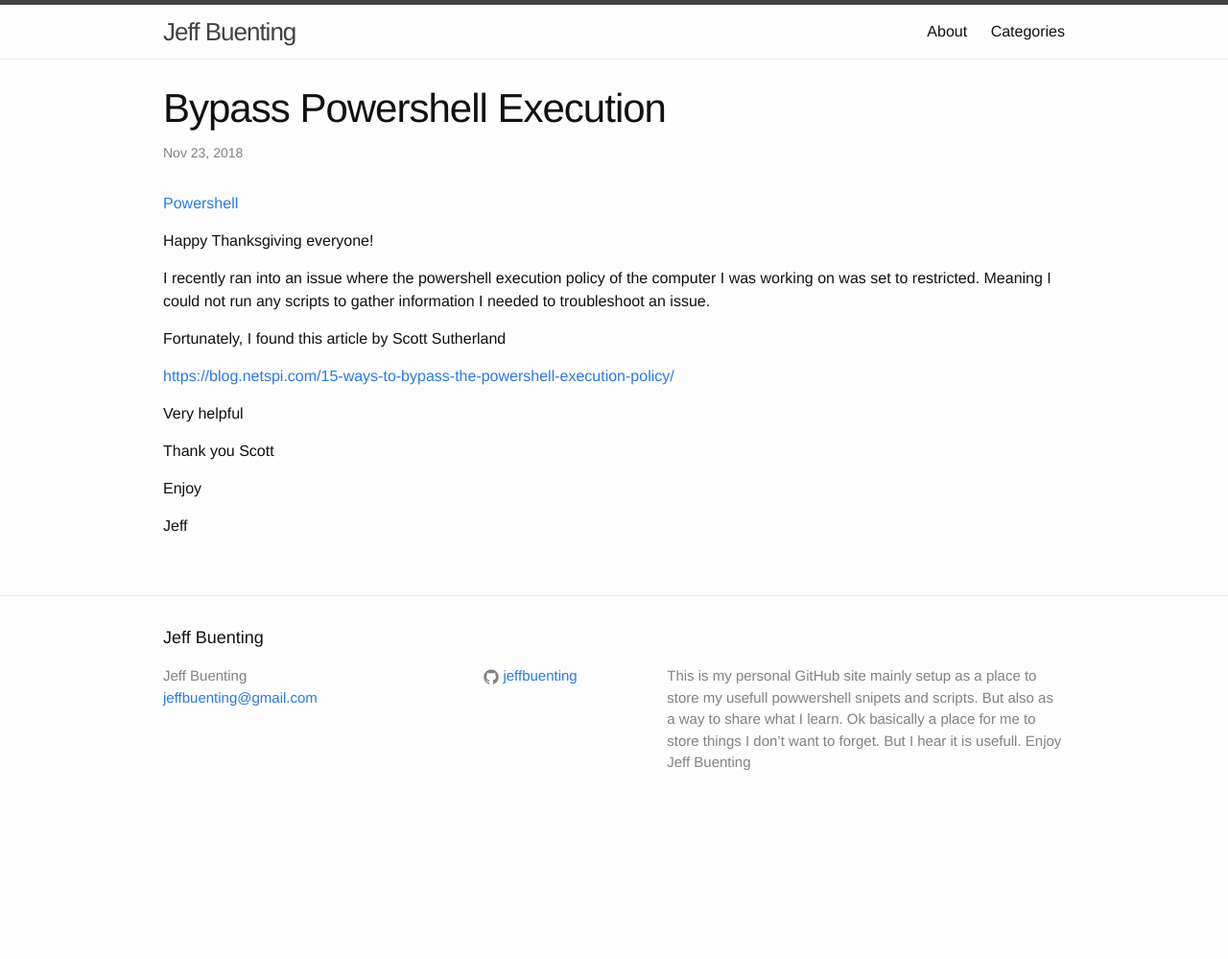
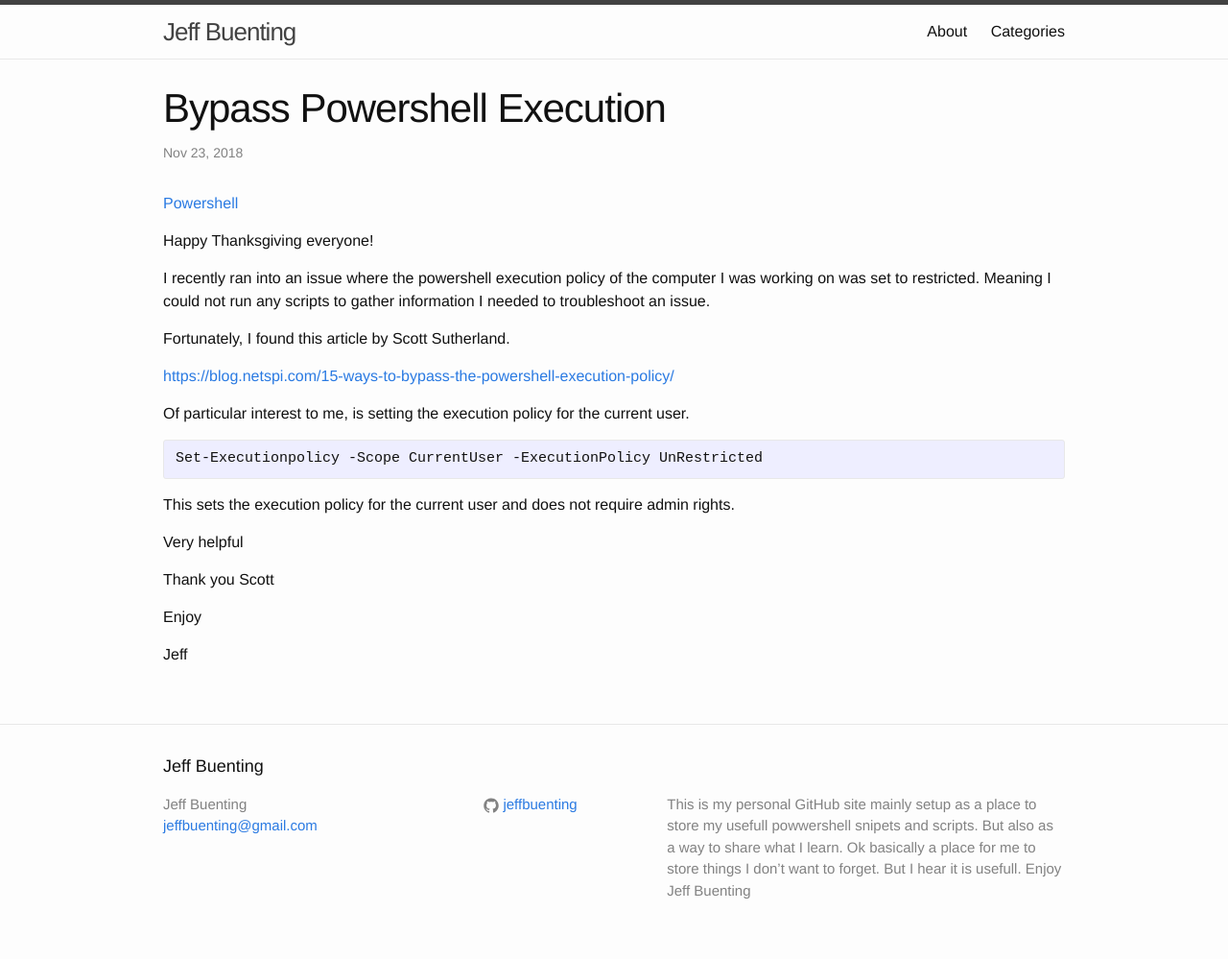
Before and after one commit to jeffbuenting/jeffbuenting.github.io, a Jekyll site: the page built from _posts/2018-11-23-PowershellBypassExecutionPolicy.markdown, in a window 1280 px wide. Shown: the whole page at 96% size. Built offline with Jekyll 4.4.1, drawn with Linux system fonts in a browser that asks for light colours; before the commit the page ends 900 px from its top, so only the background shows below that.

Commit message:
updated powershell execution policy post

````diff
--- a/_posts/2018-11-23-PowershellBypassExecutionPolicy.markdown
+++ b/_posts/2018-11-23-PowershellBypassExecutionPolicy.markdown
@@ -10,9 +10,17 @@ Happy Thanksgiving everyone!
 
 I recently ran into an issue where the powershell execution policy of the computer I was working on was set to restricted.  Meaning I could not run any scripts to gather information I needed to troubleshoot an issue.
 
-Fortunately, I found this article by Scott Sutherland
+Fortunately, I found this article by Scott Sutherland.
 
 <https://blog.netspi.com/15-ways-to-bypass-the-powershell-execution-policy/>
+
+Of particular interest to me, is setting the execution policy for the current user.
+
+```Powershell
+Set-Executionpolicy -Scope CurrentUser -ExecutionPolicy UnRestricted
+```
+
+This sets the execution policy for the current user and does not require admin rights.
 
 Very helpful
 
````
